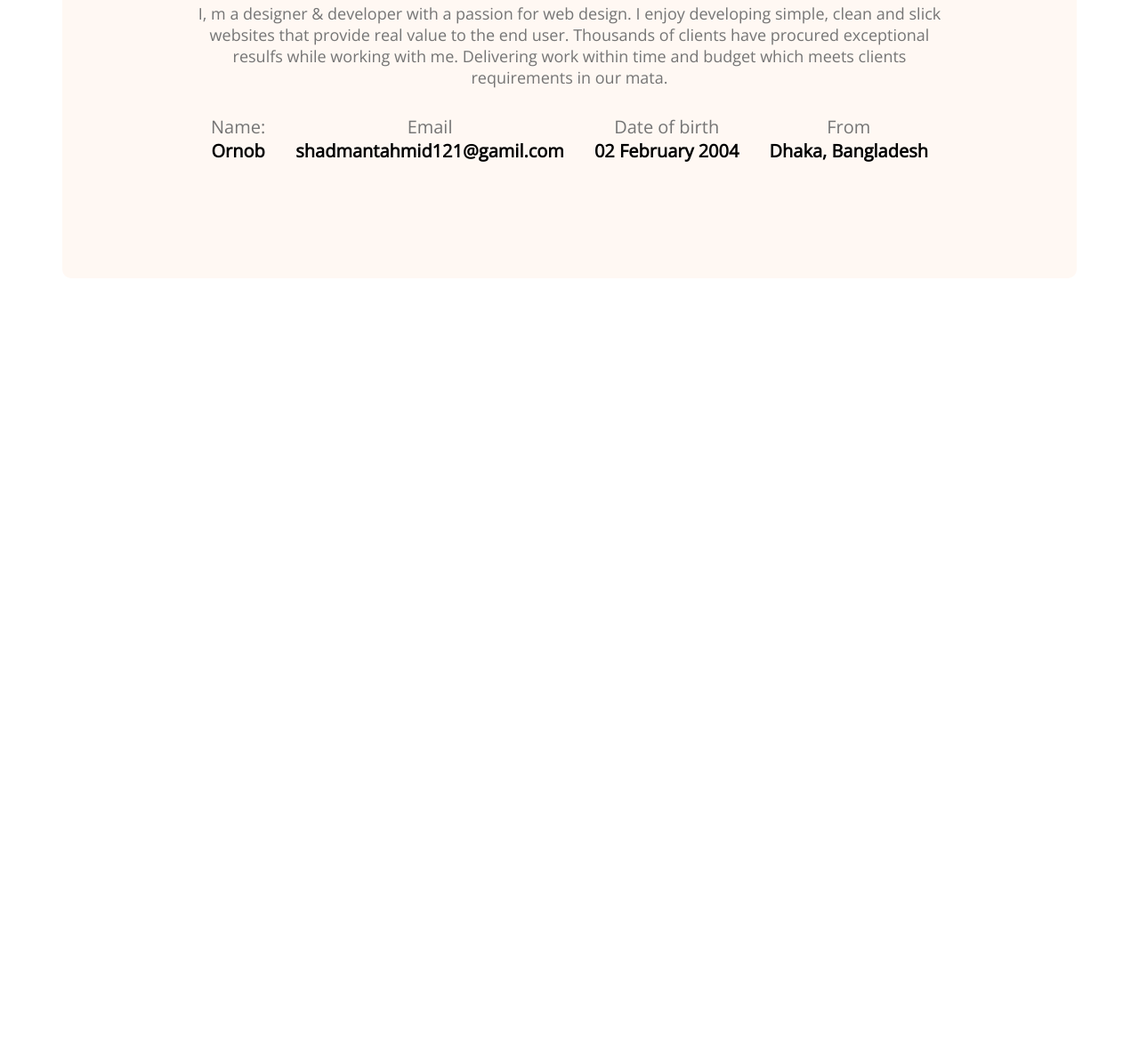
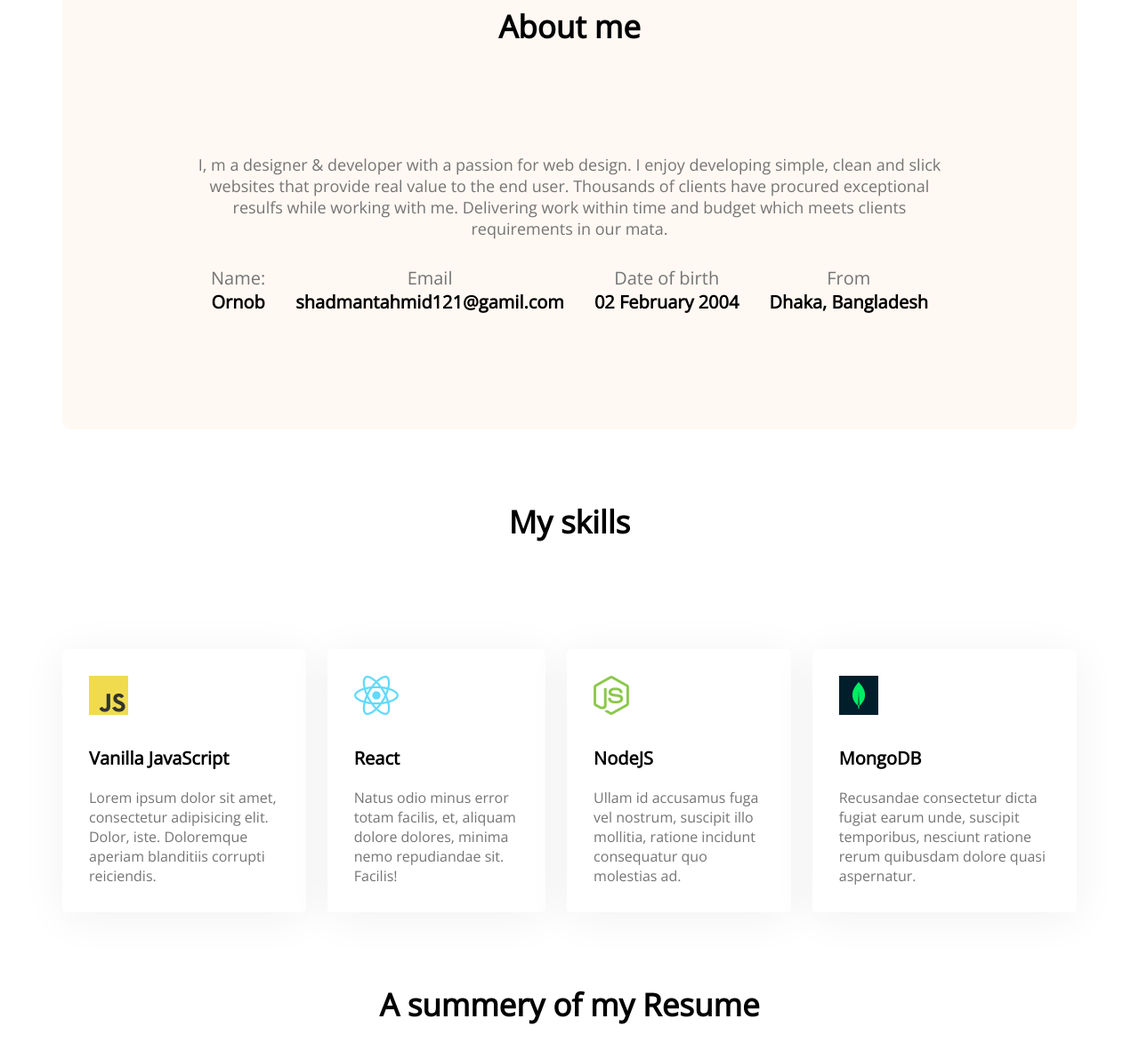
Before and after one commit to Ornob121/developer-portfolio, a plain HTML site: page images/index.html in a window 1280 px wide. Shown: the part 1171-2362 px from the top of the page at 89% size. Before the commit the page ends 1484 px from the top, so only its background shows below. Drawn offline with nearby package versions, Linux system fonts and the light colour scheme.

Commit message:
almost-there

```diff
--- a/images/index.html
+++ b/images/index.html
@@ -30,8 +30,8 @@
                 <h3 class="banner-subtitle">Hi, I am</h3>
                 <h1 class="banner-title">Ornob</h1>
                 <p class="banner-about">Welcome to my website. Just learning how to build a website.So, pardon my mistakes.</p>
-                <button class="btc">Download CV</button>
-                <button class="btm">Contact</button>
+                <button class="btc"> <img height="20" width="20" src="../images/icons/download.png" alt=""> Download CV</button>
+                <button class="btm"> <img height="14" width="15" src="../images/icons/call.png" alt=""> Contact</button>
             </div>
             <img id="img" src="hardy.png" alt="">
         </div>
@@ -59,6 +59,44 @@
                 </div>
             </div>
         </section>
+
+
+        <!-- what i do section -->
+
+
+        <section class="what-i-do">
+            <h3 class="section-title">My skills</h3>
+            <div class="skils-container">
+                <div class="skil">
+                    <img src="../images/icons/js.png" alt="">
+                    <p class="skill-title"><b>Vanilla JavaScript</b></p>
+                    <p class="skil-description">Lorem ipsum dolor sit amet, consectetur adipisicing elit. Dolor, iste. Doloremque aperiam blanditiis corrupti reiciendis.</p>
+                </div>
+                <div class="skil">
+                    <img src="../images/icons/react.png" alt="">
+                    <p class="skill-title"><b>React </b></p>
+                    <p class="skil-description">Natus odio minus error totam facilis, et, aliquam dolore dolores, minima nemo repudiandae sit. Facilis!</p>
+                </div>
+                <div class="skil">
+                    <img src="../images/icons/nodejs.png" alt="">
+                    <p class="skill-title"><b>NodeJS</b></p>
+                    <p class="skil-description">Ullam id accusamus fuga vel nostrum, suscipit illo mollitia, ratione incidunt consequatur quo molestias ad.</p>
+                </div>
+                <div class="skil">
+                    <img src="../images/icons/mongo.png" alt="">
+                    <p class="skill-title"><b>MongoDB</b></p>
+                    <p class="skil-description">Recusandae consectetur dicta fugiat earum unde, suscipit temporibus, nesciunt ratione rerum quibusdam dolore quasi aspernatur.</p>
+                </div>
+            </div>
+        </section>
+
+
+        <!-- Resume section -->
+        <section>
+            <h3 class="section-title">A summery of my Resume</h3>
+
+        </section>
+
     </main>
 </body>
 
--- a/images/styles/portfolio.css
+++ b/images/styles/portfolio.css
@@ -1,6 +1,7 @@
-*{
+* {
     margin: 0;
 }
+
 * {
     font-family: 'Open Sans', sans-serif;
 
@@ -47,88 +48,99 @@ nav ul {
 .btn:hover {
     background-color: green;
 }
-.banner{
+
+.banner {
     /* margin: 0 100px; */
     /* margin-left: 100px; */
     display: flex;
     align-items: center;
 }
-#img{
+
+#img {
     margin: 0;
     margin-right: 50px;
     position: bottom right;
     padding-left: 100px;
 }
-#ii{
+
+#ii {
     margin-left: 100px;
 }
-.banner-subtitle{
+
+.banner-subtitle {
     font-weight: 600;
     font-size: 45px;
 }
-.banner-title{
+
+.banner-title {
     font-weight: 600;
     font-size: 84px;
     margin-bottom: 20px;
 }
-.banner-about{
+
+.banner-about {
     font-weight: 400;
     font-size: 18px;
     line-height: 30px;
     color: #757575;
     margin-bottom: 30px;
 }
-.btc{
+
+.btc {
     background-color: #FD6E0A;
     border: 0ch;
     border-radius: 5px;
     padding: 10px 15px;
 }
-.btc:hover{
+
+.btc:hover {
     color: wheat;
     background-color: green;
 }
-.btm{
+
+.btm {
     background-color: whitesmoke;
     border: 2px solid lightslategrey;
     padding: 8px 30px;
     margin-left: 20px;
 }
-.btm:hover{
+
+.btm:hover {
     color: aqua;
     background: #FFFFFF;
 }
+
 /* header background */
-.header{
+.header {
     background: #FFF8F3;
     background-size: cover;
     background-image: url(../developer.png), url(../header_bg.png);
-    background-position: bottom left,right;
+    background-position: bottom left, right;
     background-repeat: no-repeat;
-    background-size: contain,contain;
+    background-size: contain, contain;
 }
 
 /* main section  */
-main{
-    max-width:  1140px;
+main {
+    max-width: 1140px;
     margin: 0 auto;
 }
 
 /* About section style  */
-.about{
+.about {
     margin-top: 130px;
     border-radius: 10px;
     background: #FFF8F3;
     padding: 130px 150px;
 }
 
-.section-title{
+.section-title {
     text-align: center;
     margin-bottom: 30px;
     font-size: 35px;
 }
 
-.section-description{
+.section-description {
     text-align: center;
     color: #757575;
     font-size: 18px;
@@ -138,11 +150,12 @@ main{
 /* about info style */
 
 
-.about-info-container{
+.about-info-container {
     display: flex;
     justify-content: space-around;
 }
-.about-info{
+
+.about-info {
 
     font-weight: 400px;
     font-size: 20px;
@@ -151,10 +164,46 @@ main{
 
 }
 
-.info-description{
-    color:black;
+.info-description {
+    color: black;
     font-size: 20px;
     font-weight: 700;
     text-align: center;
 
 }
+
+/* what i do styles */
+
+.section-title{
+    text-align: center;
+    font-weight: 700;
+    font-size: 35px;
+    margin-bottom: 120px;
+    margin-top: 80px;
+}
+
+
+.skils-container {
+    display: flex;
+    gap: 24px;
+}
+
+.skil {
+    background: #FFFFFF;
+    box-shadow: 0px 6px 50px rgba(0, 0, 0, 0.06);
+    border-radius: 5px;
+    padding: 30px;
+
+}
+
+.skill-title {
+    font-weight: bolder;
+    font: bolder;
+    font-size: 20px;
+    margin-top:30px ;
+    margin-bottom:20px;
+}
+
+.skil-description {
+    color: #757575;
+}
```
Also changed, not shown: images/icons/call.png (added), images/icons/download.png (added). Lines whose indentation alone changed are shown as unchanged.
